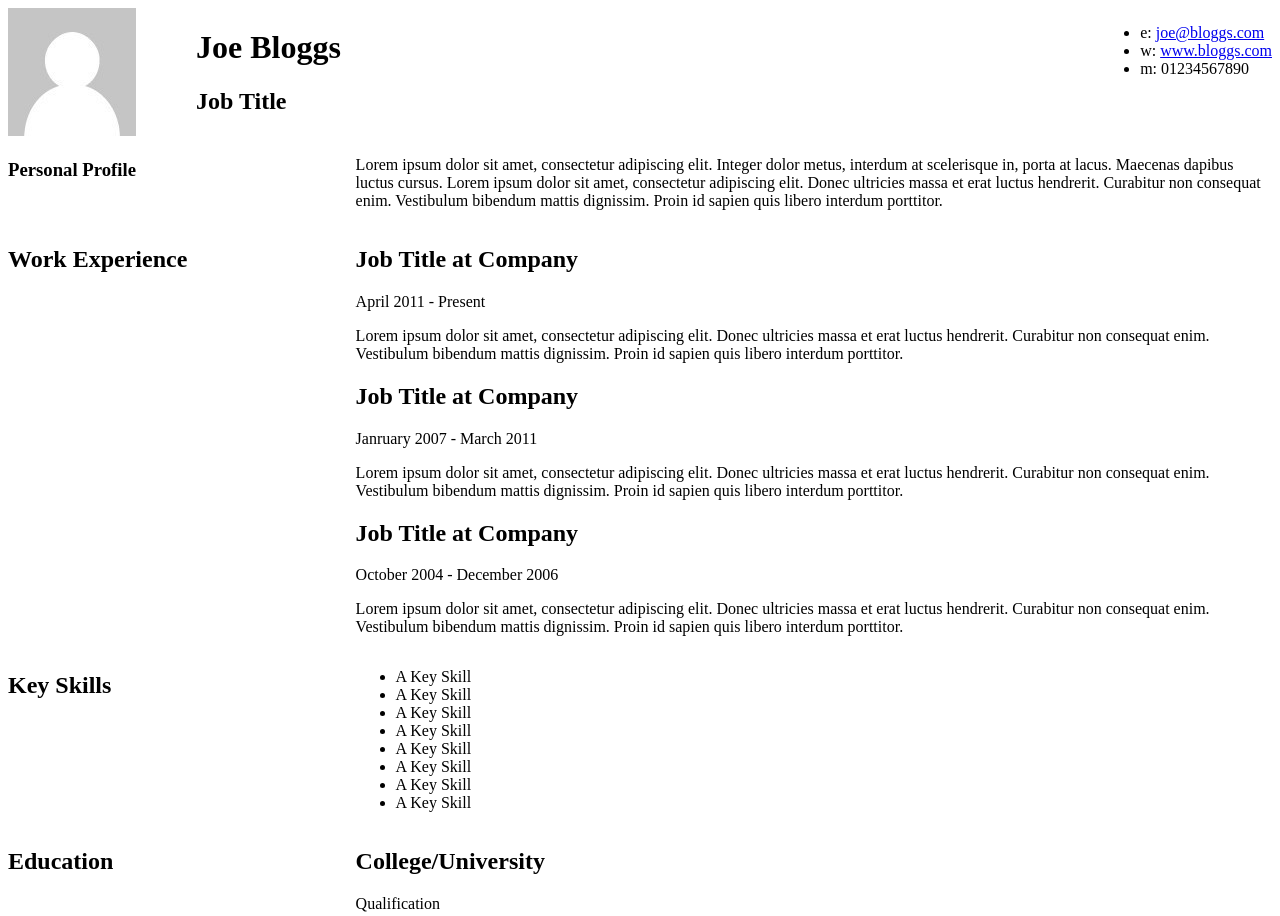
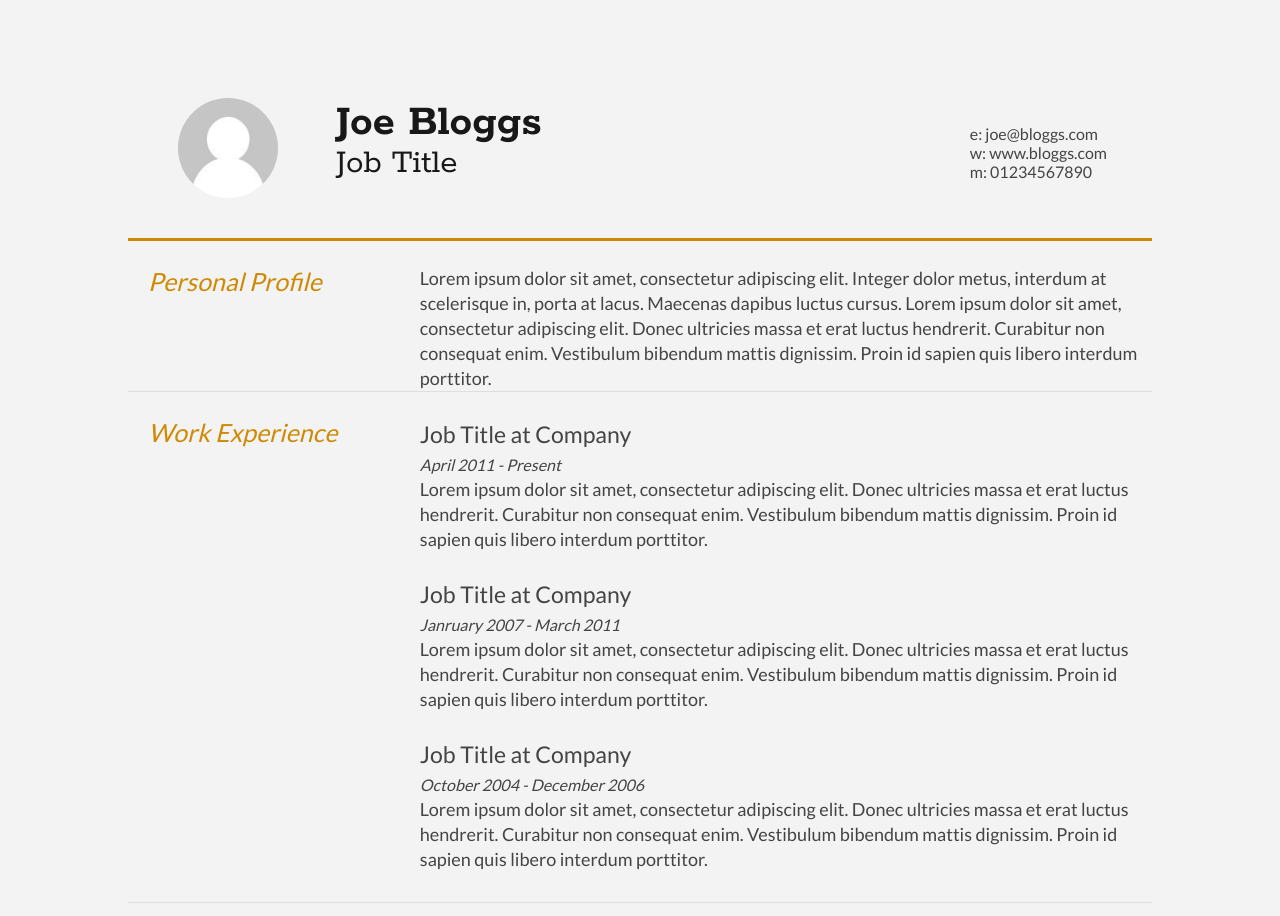
Before and after one commit to Kenzie-Academy-Brasil-Developers/estilizar-curriculo-sprint-2-miyazito, a plain HTML site: page index.html in a window 1280 px wide. Shown: the top 916 px of the page. Drawn offline with Linux system fonts and the light colour scheme.

Commit message:
finished assignment

```diff
--- a/index.html
+++ b/index.html
@@ -100,7 +100,7 @@
 		</section>
 
 
-		<section>
+		<section id="lastSection">
 			<div class="sectionTitle">
 				<h1>Education</h1>
 			</div>
--- a/style.css
+++ b/style.css
@@ -1,3 +1,86 @@
+/*
+#444444 (slate grey, títulos e sub-títulos)
+#181818 (jet black, contatos e descrições)
+#cf8a05 (yellow, tópicos e divisória)
+#f3f3f3 (off white, cor de fundo)
+#dedede (light grey, divisória entre os tópicos)
+*/
+
+
+
+
+
+body {
+	font-family: "Lato", sans-serif;
+	color: #444444;
+	background-color: #f3f3f3;
+}
+
+ul{
+	list-style-type: none;
+}
+
+#name {
+	float: left;
+    margin: 80px 0px 0px 50px;
+    font-family: 'Rokkitt', sans-serif;
+    color: #181818;
+    line-height: 10px;
+}
+
+#name h1 {
+	font-size: 45px;
+}
+
+#name h2 {
+	font-size: 35px;
+	font-weight: normal;
+}
+
+.sectionContent h2{
+	font-weight: normal;
+	margin: 5px 0;
+}
+
+.subDetails{
+	font-style: italic;
+	font-size: 16px;
+}
+.sectionTitle {
+	color: #cf8a05;
+	margin-left: 50px;
+	max-width: 200px;
+}
+
+.sectionTitle h1 {
+	font-size: 25px;
+	font-style: italic;
+	font-weight: normal;
+	margin: 0;
+}
+
+#mainArea section {
+	padding: 25px 0 0 0;
+	border-bottom: solid #dedede 1px;
+}
+#lastSection {
+	border-bottom: 0px;
+}
+
+
+img {
+	border-radius: 50%;
+	margin: 90px 30px 50px 50px;
+	width: 100px;
+}
+
+.mainDetails {
+	height: 230px;
+	width: 80vw;
+	margin: auto;
+	border-bottom: #cf8a05 solid;
+}
+
 .clear {
 	clear: both;
 }
@@ -8,20 +91,45 @@
 	margin-right: 30px;
 }
 
-#name {
-	float: left;
+#contactDetails {
+	float: right;
+	margin: 100px 45px 0px 0px;
 }
 
-#contactDetails {
-	float: right;
+#contactDetails a {
+	text-decoration: none;
+	color: #444444;
 }
 
 .sectionTitle {
 	float: left;
-	width: 25%;
+	width: 23.5%;
+	margin: 0 0 0 20px;
 }
 
+section{
+	width: 80vw;
+	margin: auto;
+}
 .sectionContent {
 	float: right;
-	width: 72.5%;
+	width: 71.5%;
+	font-size: 18px;
+	line-height: 25px;
 }
+
+.sectionContent article{
+	margin-bottom: 30px;
+}
+
+.sectionContent h2{
+	font-size: 23px;
+}
+
+.sectionContent p{
+	margin: 0;
+}
+
+.keySkills{
+
+}
```
